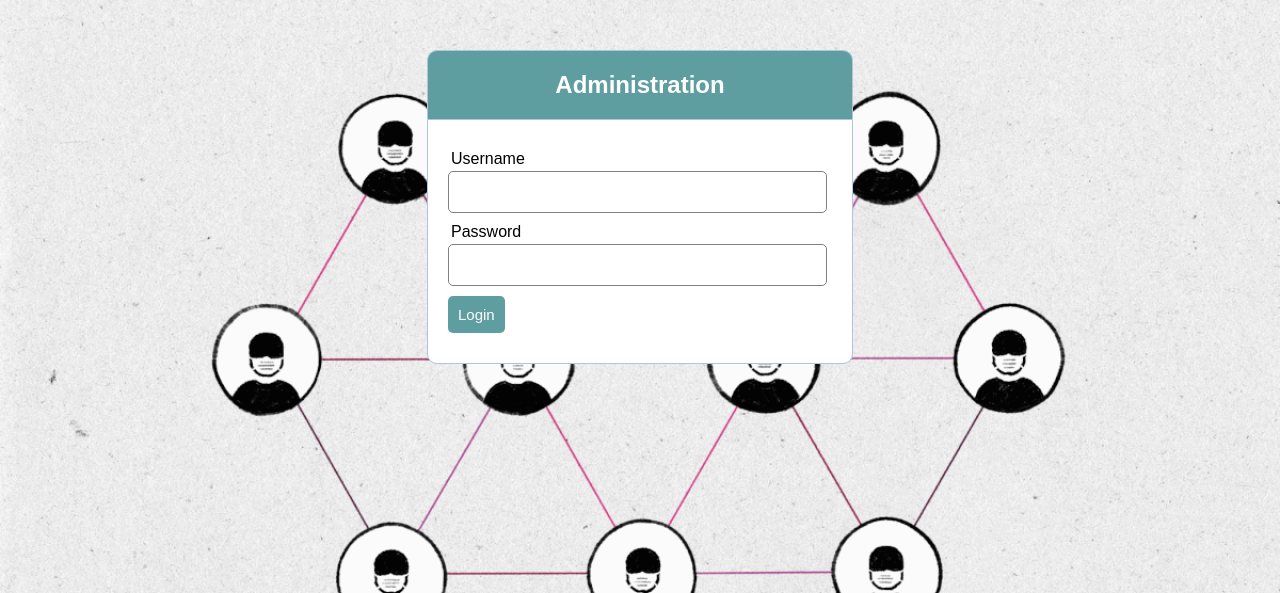
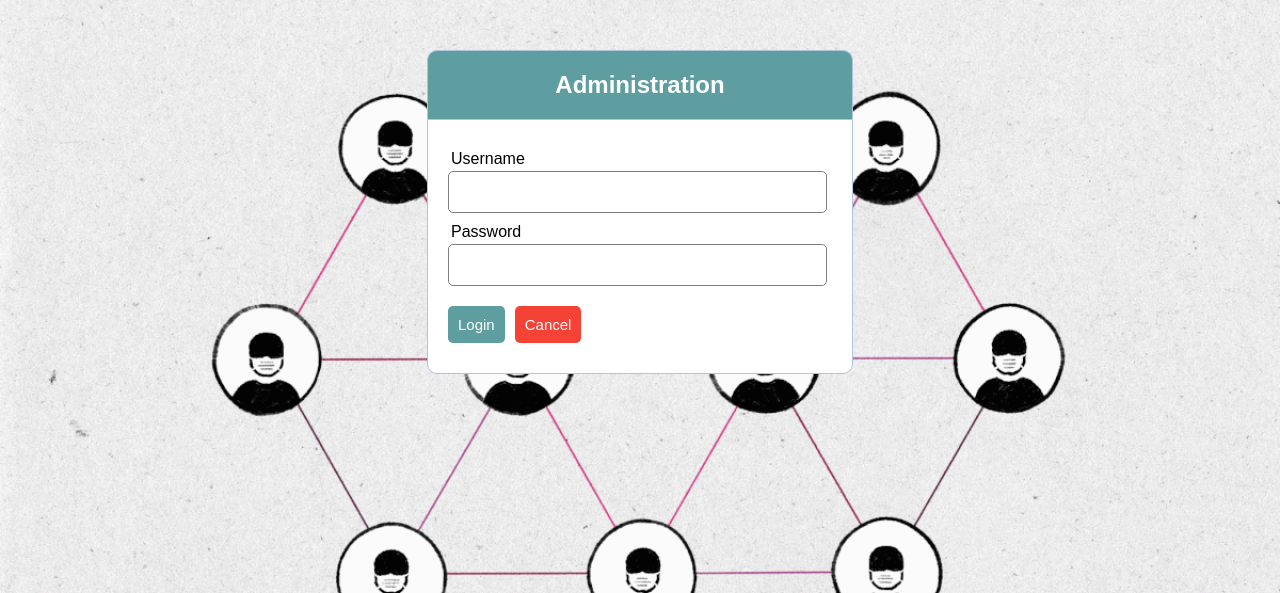
Before and after one commit to kcayme/web_dev, a PHP site: page /admin_login.php in a window 1280 px wide. Shown: the top 593 px of the page. Run offline with PHP 8.4, Linux system fonts and the light colour scheme.

Commit message:
Made a cancel button

```diff
--- a/admin_login.php
+++ b/admin_login.php
@@ -15,12 +15,21 @@
         </div>
 
         <div class="input-group">
-        <label>Password</label>
-        <input type="password" id="password" name="password" required>
+          <label>Password</label>
+          <input type="password" id="password" name="password" required>
         </div>
-        <div class="input-group">
-        <button type="submit" class="btn" name="fac_reg">Login</button>
+          <div class="logincancel">
+            <div class="input-group">
+            <button type="submit" class="btn" name="fac_reg">Login</button>
+            </div>
+            <div class="admincancel">
+            <a href="mode.php">
+            <button type="button" class="cancelbtn">Cancel</button>
+            </div>
+            </a>
+          </div>
         </div>
+    </div>
     </form>
 </body>
 </html>
--- a/style.css
+++ b/style.css
@@ -98,6 +98,7 @@ a:hover{
   border: 1px solid #3c763d;
   margin-bottom: 20px;
 }
+
 .cancelbtn,.returnbtn,.signoutbtn {
   padding: 10px;
   font-size: 15px;
@@ -107,6 +108,21 @@ a:hover{
   border-radius: 5px;
   width: auto;
   text-decoration: none;
+}
+
+.admincancel{
+
+  padding: 10px;
+  margin: 0px 0px 0px 0px;
+  font-size: 15px;
+  color: white;
+  border: none;
+  border-radius: 5px;
+  height:10px;
+  width: auto;
+  text-decoration: none;
+  flex-grow:1;
+
 }
 
 .loginbtn {
@@ -135,6 +151,12 @@ a:hover{
   margin: 0 auto;
 }
 
+.logincancel{
+
+  display:flex;
+
+}
+
 .zoom:hover {
   transform: scale(1.5); /* (150% zoom - Note: if the zoom is too large, it will go outside of the viewport) */
 }
```
